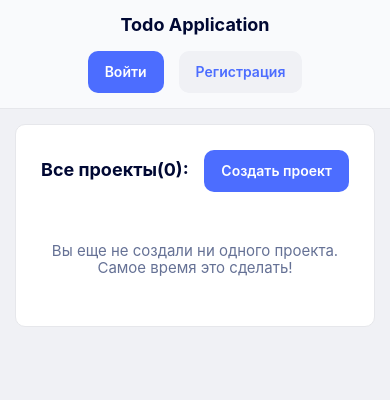
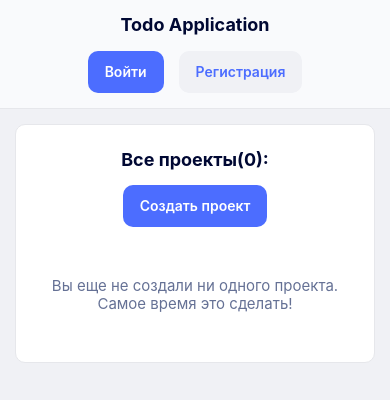
Before and after one commit to hello-kozloff/react-todo-app, a React app: page /projects in a window 390 px wide. Shown: the top 400 px of the page. Built offline with nearby package versions, Linux system fonts and the light colour scheme.

Commit message:
Add responsive in projects page

```diff
--- a/src/components/pages/projects/Projects.module.css
+++ b/src/components/pages/projects/Projects.module.css
@@ -33,6 +33,12 @@
     justify-content: space-between;
 }
 
+@media (max-width: 576px) {
+    .header {
+        flex-direction: column;
+    }
+}
+
 /**
  ** Heading
  */
@@ -51,6 +57,12 @@
     align-items: center;
 }
 
+@media (max-width: 576px) {
+    .actions {
+        margin-top: 15px;
+    }
+}
+
 /**
  ** Empty
  */
```
